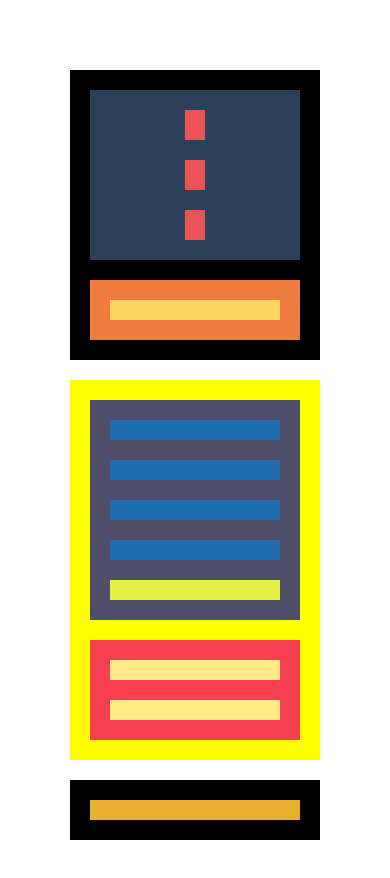
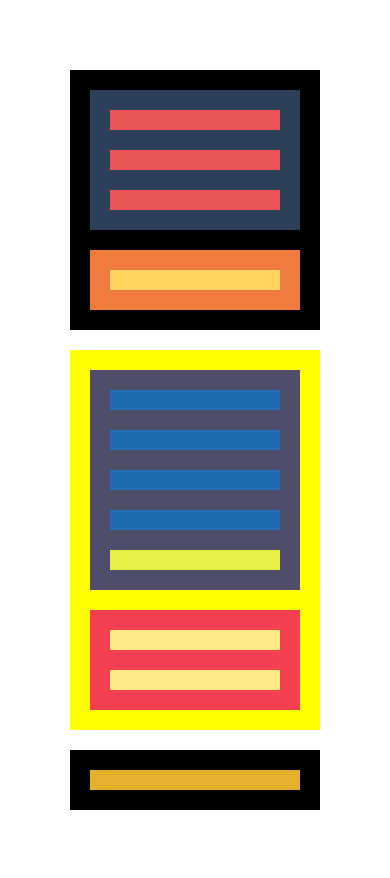
Before and after one commit to LemonRH/Sprint1_Tem1, a plain HTML site: page index.html in a window 390 px wide. Drawn offline with Linux system fonts and the light colour scheme.

Commit message:
Cambios para que apliquen correctamente los estilos responsive de los elementos .menu
:)

```diff
--- a/index.css
+++ b/index.css
@@ -1,106 +1,124 @@
-*{
+* {
   margin: 10px;
   padding: 10px;
   box-sizing: border-box;
 }
-.padre{
+
+.padre {
   display: flex;
   flex-flow: column nowrap;
 }
-  .header{
+
+.header {
   background: black;
   display: flex;
   flex-flow: column nowrap;
 }
-    .menu{
-      background:#2d4059;
+
+.menu {
+  background: #2d4059;
   display: flex;
   flex-flow: row nowrap;
-      height: 100px;
   align-items: center;
 }
-      .logo{
+
+.logo, .nav, .social {
+  flex: 1;
+  min-width: 0;
+}
+
+.logo {
   background: #ea5455;
-        flex: 1 1 auto;
-        height: 30px;
 }
-      .nav{
+
+.nav {
   background: #ea5455;
-        flex: 5 1 auto;
-        height: 30px;
 }
-      .social{
+
+.social {
   background: #ea5455;
-        flex: 1 1 auto;
-        height: 30px;
 }
-    .texto-principal{
+
+.texto-principal {
   background: #f07b3f;
 }
-      h1{
+
+h1 {
   background: #ffd460;
 }
-  .section{
+
+.section {
   background: black;
   display: flex;
 }
-    .articulos{
+
+.articulos {
   background: #4e4e6a;
   flex: 2 1 auto;
   display: flex;
   flex-flow: row wrap;
 }
-      .article{
+
+.article {
   background: #1f6cb0;
   flex: 1 1 40%;
 }
-      .navegacion{
+
+.navegacion {
   background: #70a3c4;
   flex: 1 1 100%;
 }
-    .aside{
+
+.aside {
   background: #f73f52;
   flex: 1 1 auto;
 }
-      .publicidad{
+
+.publicidad {
   background: #ffea85;
 }
-  .footer{
+
+.footer {
   background: black;
 }
-    .pie{
+
+.pie {
   background: #e6af2e;
 }
 
-@media all and (max-width: 800px){
-  .section{
+@media all and (max-width: 800px) {
+  .section {
     flex-direction: column;
     background: yellow;
   }
-  .menu{
-    display: flex;
+
+  .menu {
     flex-direction: column;
-    height: auto;
+    align-items: stretch;
   }
-  .aside{
+
+  .aside {
     display: flex;
     justify-content: center;
   }
-  .navegacion{
-    background-color: #E6EF45;
+
+  .navegacion {
+    background-color: #e6ef45;
   }
-  .aside{
+
+  .aside {
     flex-direction: column;
   }
 }
-@media all and (max-width: 600px){
-  .articulos{
-    flex-direction: column;
-  }
 
-}
-@media all and (max-width: 400px){
-  .aside{
+@media all and (max-width: 600px) {
+  .articulos {
     flex-direction: column;
   }
 }
+
+@media all and (max-width: 400px) {
+  .aside {
+    flex-direction: column;
+  }
+}
```
Lines whose indentation alone changed are shown as unchanged.
